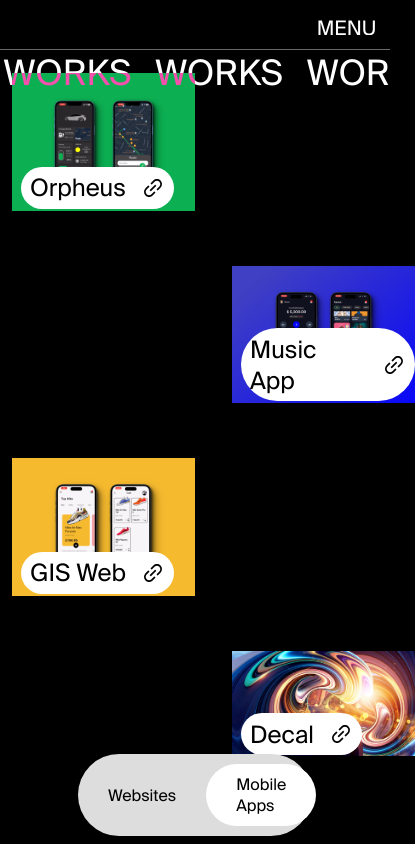
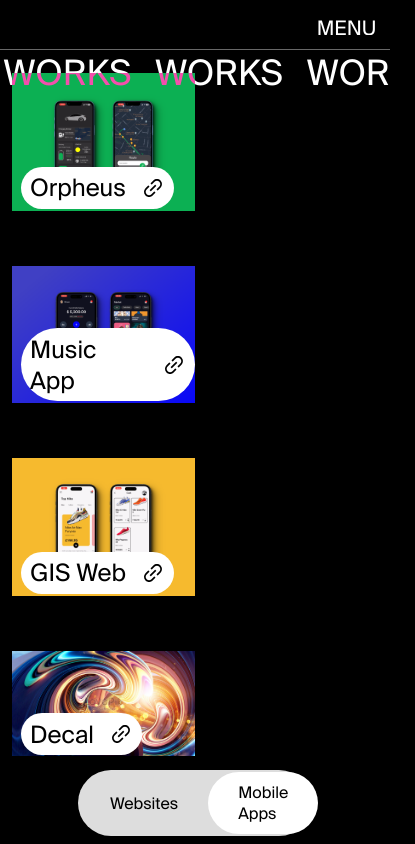
Before and after one commit to Olowodev/my-portfolio-next1.3, a Next.js app: page /works in a window 390 px wide. Shown: the whole page, 415 px wide, since content can reach past the window. Built offline with nearby package versions, Linux system fonts and the light colour scheme; a web font is replaced by a local one.

Commit message:
styling works page

```diff
--- a/styles/workStyles/works.module.css
+++ b/styles/workStyles/works.module.css
@@ -19,7 +19,7 @@
 .tab {
     display: flex;
     background-color: #dddddd;
-    padding: 10px 0;
+    padding: 2px;
     border-radius: 50px;
     width: 40vw;
 }
@@ -124,7 +124,12 @@
 /*         height: 330px; */
     }
 
-    .cell {
+    .cell:nth-child(even) {
+        margin-right: 0;
+        margin-left: 0;
+    }
+
+    .cell:nth-child(odd) {
         margin-right: 0;
         margin-left: 0;
     }
```
